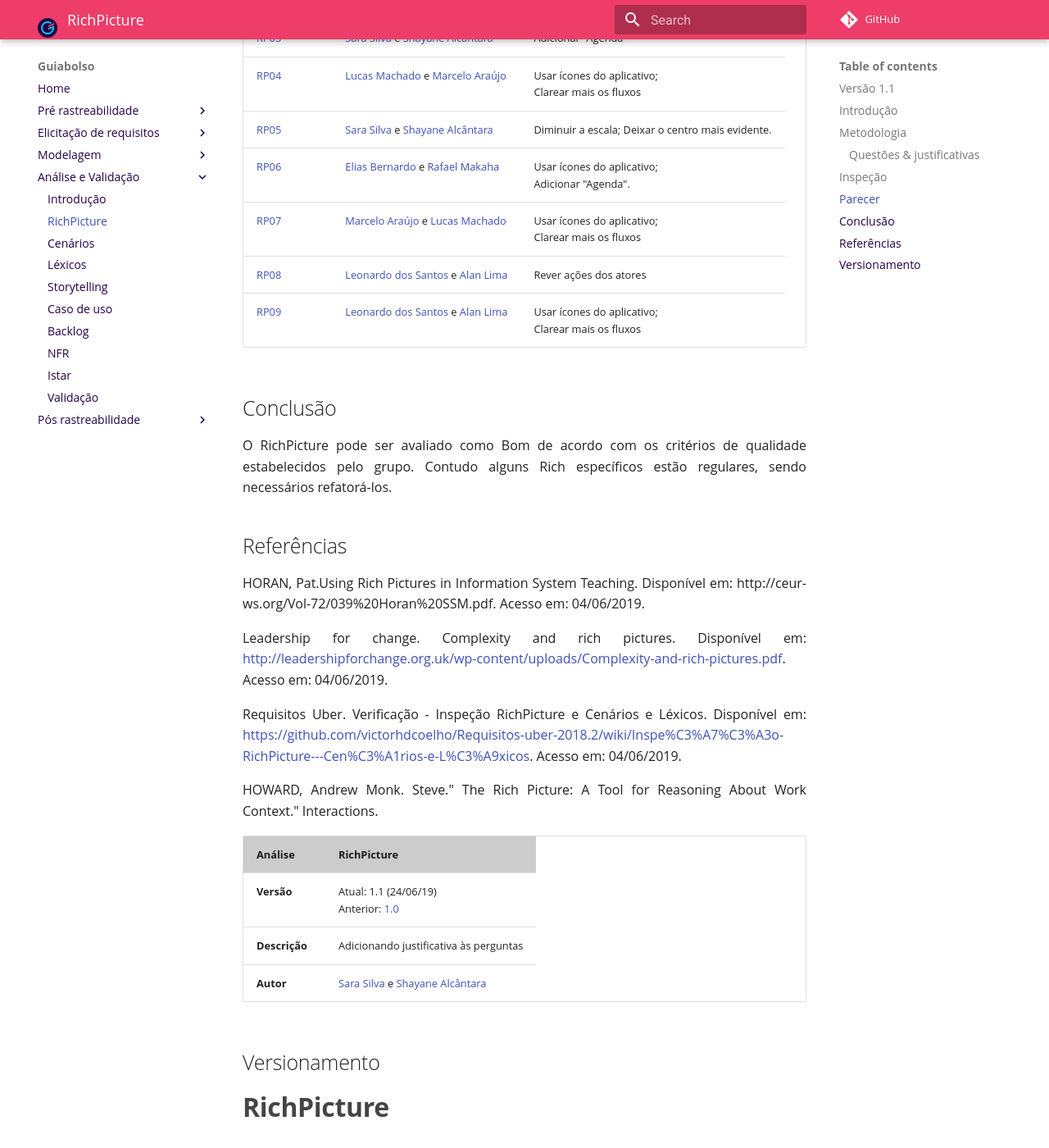
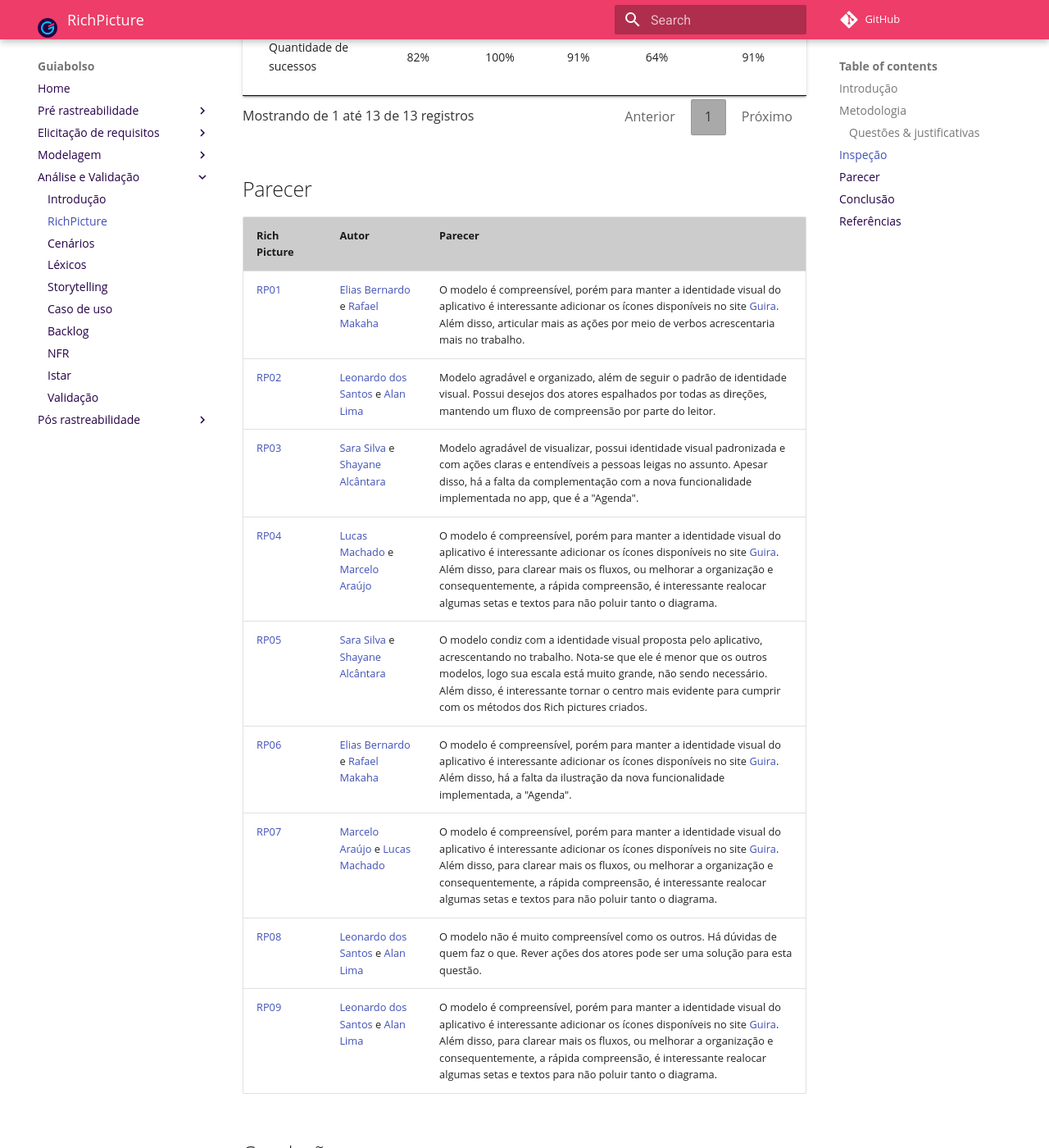
Before and after one commit to fga-disciplinas/2019.1-Guia-Bolso, an MkDocs documentation site: the page built from docs/analise/analise_rich_picture.md, in a window 1280 px wide and 1400 px high, scrolled down 3239 px. Shown: the whole window at 82% size. Built offline with MkDocs 1.6.1 and Material for MkDocs 9.7.7, drawn with Linux system fonts in a browser that asks for light colours; emoji names are drawn with the system emoji font; comment, search, counter and statistics services are not loaded; old or Windows-style settings are respelled for this version of MkDocs; some of the changed text lies outside the part shown.

Commit message:
refatorando rp03 e add versoes

```diff
--- a/docs/analise/analise_rich_picture.md
+++ b/docs/analise/analise_rich_picture.md
@@ -1,5 +1,5 @@
 # RichPicture
-## Versão 1.1
+
 ## Introdução
 
 A verificação dos RichPictures tem como objetivo principal a detecção de defeitos antes de encaminhar o produto à produção final. Para esse fim, um checklist mostrou-se mais prático e eficaz para a verificação. O checklist tem questões comuns para os modelos a serem documentados e avaliados e busca capturar as questões relevantes.
@@ -26,6 +26,7 @@
 
 ## Inspeção
 
+<div class="datatable"></div>
 |Critério de sucesso|[RP01](../../pre-rastreabilidade/richpicture/#rp01-macro-atores)|[RP02](../../pre-rastreabilidade/richpicture/#rp02-usabilidade)|[RP03](../../pre-rastreabilidade/richpicture/#rp03-preocupacoes-do-usuario)|[RP04](../../pre-rastreabilidade/richpicture/#rp04-financas-do-app)|[RP05](../../pre-rastreabilidade/richpicture/#rp05-emprestimo)|[RP06](../../pre-rastreabilidade/richpicture/#rp06-financeiro-aba)|[RP07](../../pre-rastreabilidade/richpicture/#rp07-aba-guia) |[RP08](../../pre-rastreabilidade/richpicture/#rp08-configuracoes)|[RP09](../../pre-rastreabilidade/richpicture/#rp09-radar-cpf)|
 |-------------------------|--|--|--|--|--|--|--|--|--|
 |1 - A simbologia está coerente?|:heavy_check_mark: |:heavy_check_mark: |:heavy_check_mark: |:heavy_check_mark: | :heavy_check_mark: | :heavy_check_mark: |:heavy_check_mark: |:heavy_check_mark: |:heavy_check_mark: |
@@ -47,19 +48,19 @@
 
 | **Rich Picture** | **Autor** | **Parecer**|
 |--|--|--|
-|[RP01](../../pre-rastreabilidade/richpicture/#rp01-macro-atores)| [Elias Bernardo](https://github.com/ebmm01) e [Rafael Makaha](https://github.com/rafaelmakaha) | Usar ícones do aplicativo; Usar mais verbos |
-|[RP02](../../pre-rastreabilidade/richpicture/#rp02-usabilidade)| [Leonardo dos Santos](https://github.com/leossb36) e [Alan Lima](https://github.com/alanrslima)| ---|
-|[RP03](../../pre-rastreabilidade/richpicture/#rp03-preocupacoes-do-usuario)| [Sara Silva](https://github.com/silvasara) e [Shayane Alcântara](https://github.com/shayanealcantara)| Adicionar "Agenda"|
-|[RP04](../../pre-rastreabilidade/richpicture/#rp04-financas-do-app)|[Lucas Machado](https://github.com/lmmLucasMachado)  e [Marcelo Araújo](https://github.com/santosm46)| Usar ícones do aplicativo;<br> Clarear mais os fluxos|
-|[RP05](../../pre-rastreabilidade/richpicture/#rp05-emprestimo)|[Sara Silva](https://github.com/silvasara) e [Shayane Alcântara](https://github.com/shayanealcantara)|Diminuir a escala; Deixar o centro mais evidente.|
-|[RP06](../../pre-rastreabilidade/richpicture/#rp06-financeiro-aba)|[Elias Bernardo](https://github.com/ebmm01) e [Rafael Makaha](https://github.com/rafaelmakaha)| Usar ícones do aplicativo;<br> Adicionar "Agenda".|
-[RP07](../../pre-rastreabilidade/richpicture/#rp07-aba-guia) |[Marcelo Araújo](https://github.com/santosm46) e [Lucas Machado](https://github.com/lmmLucasMachado)| Usar ícones do aplicativo;<br> Clarear mais os fluxos |
-[RP08](../../pre-rastreabilidade/richpicture/#rp08-configuracoes)|[Leonardo dos Santos](https://github.com/leossb36) e [Alan Lima](https://github.com/alanrslima)| Rever ações dos atores|
-[RP09](../../pre-rastreabilidade/richpicture/#rp09-radar-cpf)|[Leonardo dos Santos](https://github.com/leossb36) e [Alan Lima](https://github.com/alanrslima)| Usar ícones do aplicativo; <br> Clarear mais os fluxos|
+|[RP01](../../pre-rastreabilidade/richpicture/#rp01-macro-atores)| [Elias Bernardo](https://github.com/ebmm01) e [Rafael Makaha](https://github.com/rafaelmakaha) | O modelo é compreensível, porém para manter a identidade visual do aplicativo é interessante adicionar os ícones disponíveis no site [Guira](https://guira.com.br/icons-illustrations-for-guiabolso). Além disso, articular mais as ações por meio de verbos acrescentaria mais no trabalho.|
+|[RP02](../../pre-rastreabilidade/richpicture/#rp02-usabilidade)| [Leonardo dos Santos](https://github.com/leossb36) e [Alan Lima](https://github.com/alanrslima)| Modelo agradável e organizado, além de seguir o padrão de identidade visual. Possui desejos dos atores espalhados por todas as direções, mantendo um fluxo de compreensão por parte do leitor.|
+|[RP03](../../pre-rastreabilidade/richpicture/#rp03-preocupacoes-do-usuario)| [Sara Silva](https://github.com/silvasara) e [Shayane Alcântara](https://github.com/shayanealcantara)| Modelo agradável de visualizar, possui identidade visual padronizada e com ações claras e entendíveis a pessoas leigas no assunto. Apesar disso, há a falta da complementação com a nova funcionalidade implementada no app, que é a "Agenda".|
+|[RP04](../../pre-rastreabilidade/richpicture/#rp04-financas-do-app)|[Lucas Machado](https://github.com/lmmLucasMachado)  e [Marcelo Araújo](https://github.com/santosm46)| O modelo é compreensível, porém para manter a identidade visual do aplicativo é interessante adicionar os ícones disponíveis no site [Guira](https://guira.com.br/icons-illustrations-for-guiabolso). Além disso, para clarear mais os fluxos, ou melhorar a organização e consequentemente, a rápida compreensão, é interessante realocar algumas setas e textos para não poluir tanto o diagrama.|
+|[RP05](../../pre-rastreabilidade/richpicture/#rp05-emprestimo)|[Sara Silva](https://github.com/silvasara) e [Shayane Alcântara](https://github.com/shayanealcantara)|O modelo condiz com a identidade visual proposta pelo aplicativo, acrescentando no trabalho. Nota-se que ele é menor que os outros modelos, logo sua escala está muito grande, não sendo necessário. Além disso, é interessante tornar o centro mais evidente para cumprir com os métodos dos Rich pictures criados.|
+|[RP06](../../pre-rastreabilidade/richpicture/#rp06-financeiro-aba)|[Elias Bernardo](https://github.com/ebmm01) e [Rafael Makaha](https://github.com/rafaelmakaha)| O modelo é compreensível, porém para manter a identidade visual do aplicativo é interessante adicionar os ícones disponíveis no site [Guira](https://guira.com.br/icons-illustrations-for-guiabolso). Além disso, há a falta da ilustração da nova funcionalidade implementada, a "Agenda".|
+[RP07](../../pre-rastreabilidade/richpicture/#rp07-aba-guia) |[Marcelo Araújo](https://github.com/santosm46) e [Lucas Machado](https://github.com/lmmLucasMachado)| O modelo é compreensível, porém para manter a identidade visual do aplicativo é interessante adicionar os ícones disponíveis no site [Guira](https://guira.com.br/icons-illustrations-for-guiabolso). Além disso, para clarear mais os fluxos, ou melhorar a organização e consequentemente, a rápida compreensão, é interessante realocar algumas setas e textos para não poluir tanto o diagrama. |
+[RP08](../../pre-rastreabilidade/richpicture/#rp08-configuracoes)|[Leonardo dos Santos](https://github.com/leossb36) e [Alan Lima](https://github.com/alanrslima)| O modelo não é muito compreensível como os outros. Há dúvidas de quem faz o que. Rever ações dos atores pode ser uma solução para esta questão.|
+[RP09](../../pre-rastreabilidade/richpicture/#rp09-radar-cpf)|[Leonardo dos Santos](https://github.com/leossb36) e [Alan Lima](https://github.com/alanrslima)| O modelo é compreensível, porém para manter a identidade visual do aplicativo é interessante adicionar os ícones disponíveis no site [Guira](https://guira.com.br/icons-illustrations-for-guiabolso). Além disso, para clarear mais os fluxos, ou melhorar a organização e consequentemente, a rápida compreensão, é interessante realocar algumas setas e textos para não poluir tanto o diagrama.|
 
 ## Conclusão
 
-O RichPicture pode ser avaliado como Bom de acordo com os critérios de qualidade estabelecidos pelo grupo. Contudo alguns Rich específicos estão regulares, sendo necessários refatorá-los.
+O RichPicture pode ser avaliado como **Bom** de acordo com os critérios de qualidade estabelecidos pelo grupo. Contudo alguns Rich específicos estão regulares, sendo necessários refatorá-los.
 
 ## Referências
 HORAN, Pat.Using Rich Pictures in Information System Teaching. Disponível em: http://ceur-ws.org/Vol-72/039%20Horan%20SSM.pdf. Acesso em: 04/06/2019.
@@ -70,18 +71,14 @@
 
 HOWARD, Andrew Monk. Steve." The Rich Picture: A Tool for Reasoning About Work Context." Interactions.
 
-|Análise| RichPicture |
+|  | **Análise Rich Pictures**  |
 |--|--|
-| **Versão**| Atual: 1.1 (24/06/19) <br> Anterior: [1.0](#versao-10) |
-| **Descrição** | Adicionando justificativa às perguntas |
-|**Autor**| [Sara Silva](https://github.com/silvasara) e [Shayane Alcântara](https://github.com/shayanealcantara)|
+| **Versão**| Atual: 1.1 (24/07/2019) <br> Anterior: [1.0](#rp07-aba-guia_1) |
+| **Descrição** | Descrição da análise dos Rich Pictures produzidos. O foco está na versão 1.0 de cada um. |
+|**Autor**| [Sara Silva](https://github.com/silvasara) e [Shayane Alcântara](https://github.com/shayanealcantara) |
 
 
-## Versionamento
-
-# RichPicture
-
-## Versão 1.0
+# Versões anteriores
 
 ## Introdução
 
@@ -105,26 +102,14 @@
 |8 - Possui versionamento?|:heavy_check_mark: |:heavy_check_mark: |:heavy_check_mark: |:heavy_check_mark: | :heavy_check_mark: |:heavy_check_mark: |:heavy_check_mark: |:heavy_check_mark: | :heavy_check_mark: |
 |9 - Os ícones correspondem à identidade visual proposta?|:x:|:heavy_check_mark: |:heavy_check_mark: |:x:|:heavy_check_mark: |:x:|:x:|:heavy_check_mark: | :x: |
 |10 - Há relação clara entre atores e objetos?|:heavy_check_mark: |:heavy_check_mark: |:heavy_check_mark: |:heavy_check_mark: | :heavy_check_mark: |:heavy_check_mark: |:heavy_check_mark: | :heavy_check_mark: |:x:|
-|11 - Está com as funcionalidades atualizadas?|:heavy_check_mark: |:heavy_check_mark: |:x:|:heavy_check_mark: | :heavy_check_mark: |:x:|:heavy_check_mark: |  :heavy_check_mark:|:heavy_check_mark:|
-| Quantidade de sucessos|82%|100%|91%|64%|91%|73%|64%|91%|64% |
-| Classificação |**Bom**| **Bom**|**Bom**|**Regular**|**Bom**|**Regular**| **Regular**|**Bom** | **Regular**  |
+|11 - É compreendido por pessoas externas?|:x:|:heavy_check_mark: |:heavy_check_mark: |:x:|:heavy_check_mark: | :heavy_check_mark: |:heavy_check_mark: |:heavy_check_mark:|:x:
+|12 - Está com as funcionalidades atualizadas?|:heavy_check_mark: |:heavy_check_mark: |:x:|:heavy_check_mark: | :heavy_check_mark: |:x:|:heavy_check_mark: |  :heavy_check_mark:|:heavy_check_mark:|
+| Quantidade de sucessos|75%|100%|92%|58%|92%|75%|67% | 92% |58% |
+| Classificação |**Bom**| **Bom**|**Bom**|**Regular**|**Bom**|**Bom**| **Regular**|**Bom** | **Regular**  |
 | Melhorias |Usar ícones do aplicativo; Usar mais verbos| |Adicionar "Agenda". |Usar ícones do aplicativo;<br> Clarear mais os fluxos|Diminuir a escala; Deixar o centro mais evidente.|Usar ícones do aplicativo;<br> Adicionar "Agenda".|Usar ícones do aplicativo;<br> Clarear mais os fluxos | Rever ações dos atores |Usar ícones do aplicativo; <br> Clarear mais os fluxos.|
 
-## Conclusão
-
-O RichPicture pode ser avaliado como Bom de acordo com os critérios de qualidade estabelecidos pelo grupo. Contudo alguns Rich específicos estão regulares, sendo necessários refatorá-los.
-
-## Referências
-HORAN, Pat.Using Rich Pictures in Information System Teaching. Disponível em: http://ceur-ws.org/Vol-72/039%20Horan%20SSM.pdf. Acesso em: 04/06/2019.
-
-Leadership for change. Complexity and rich pictures. Disponível em: <http://leadershipforchange.org.uk/wp-content/uploads/Complexity-and-rich-pictures.pdf>. Acesso em: 04/06/2019.
-
-Requisitos Uber. Verificação - Inspeção RichPicture e Cenários e Léxicos. Disponível em: <https://github.com/victorhdcoelho/Requisitos-uber-2018.2/wiki/Inspe%C3%A7%C3%A3o-RichPicture---Cen%C3%A1rios-e-L%C3%A9xicos>. Acesso em: 04/06/2019.
-
-HOWARD, Andrew Monk. Steve." The Rich Picture: A Tool for Reasoning About Work Context." Interactions.
-
-|Análise| RichPicture |
+|  | **Análise Rich Pictures**  |
 |--|--|
-| **Versão**| Atual: 1.0 (10/06/19) <br> Anterior: - |
-| **Descrição** | Adicionando inspeção |
+| **Versão**| Atual: 1.0 (09/06) <br> Anterior: -|
+| **Descrição** | Descrição da análise dos Rich Pictures produzidos. O foco está na versão 1.0 de cada um. |
 |**Autor**| [Sara Silva](https://github.com/silvasara) e [Shayane Alcântara](https://github.com/shayanealcantara) |
```
Also changed, not shown: docs/pre-rastreabilidade/richpicture.md (+16 -6 lines), docs/img/rich_picture/rich_picture_preocupacoes-v1.png (renamed from docs/img/rich_picture/rich_picture_preocupacoes.png), docs/img/rich_picture/rich_picture_preocupacoes-v2.png (added).
